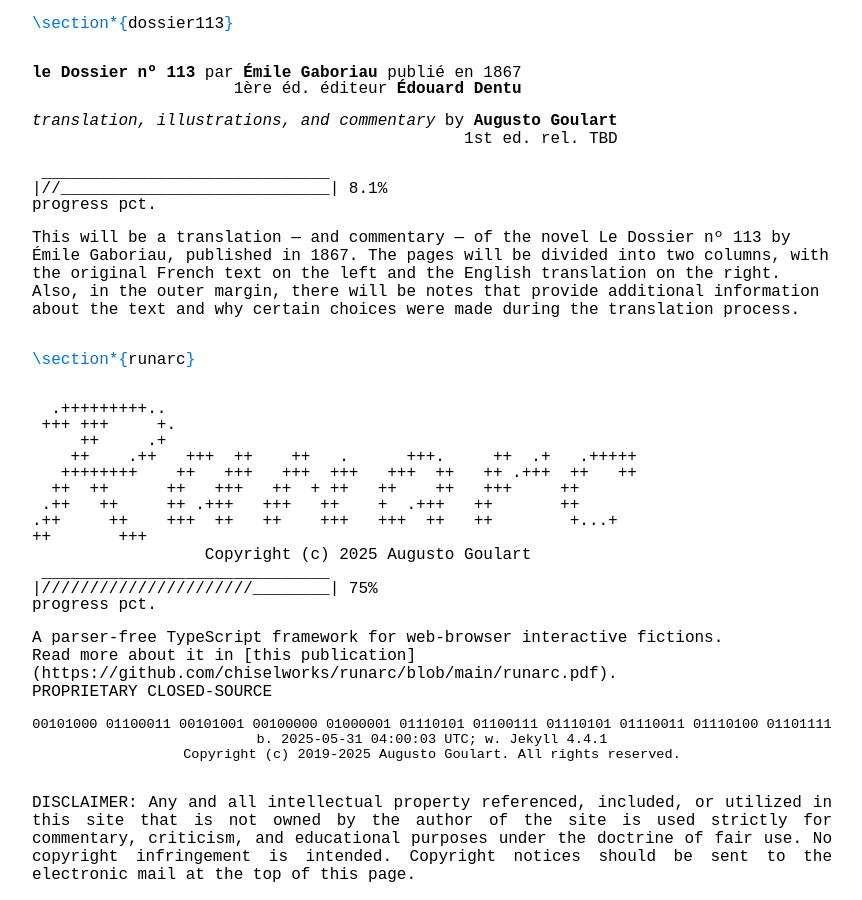
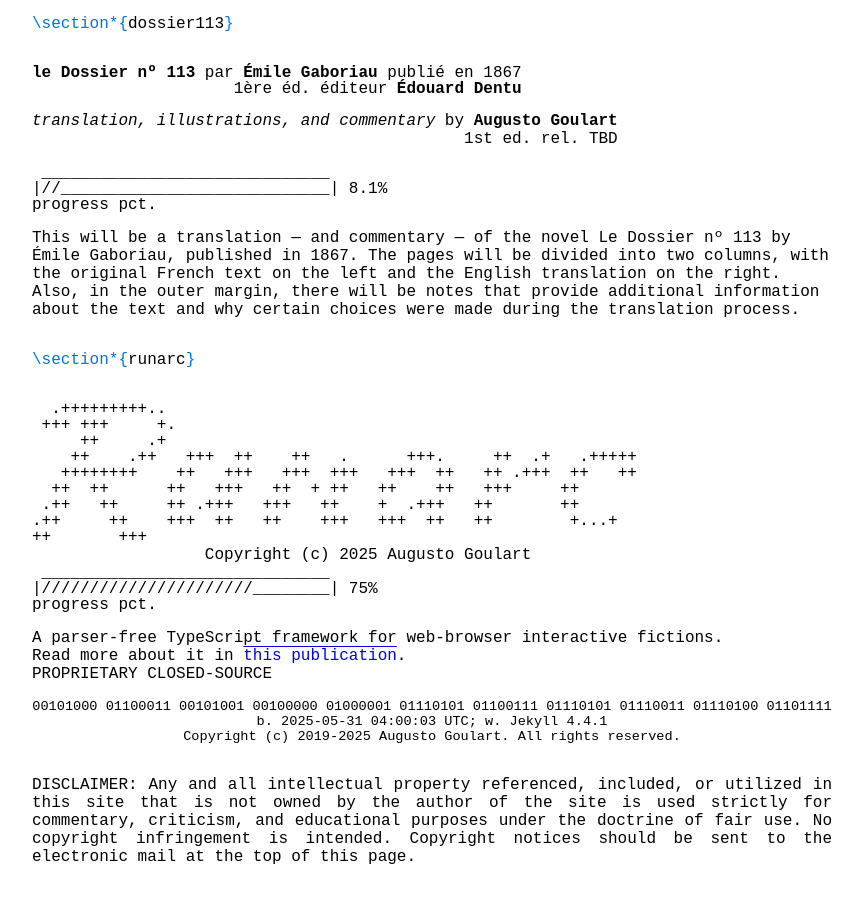
Before and after one commit to oAGoulart/oAGoulart.github.io, a Jekyll site: the page built from index.html, in a window 1280 px wide and 900 px high, scrolled down 1259 px. Shown: the whole window, without its empty margins (208-1070 px from the left). Built offline with Jekyll 4.4.1, drawn with Linux system fonts in a browser that asks for light colours; some of the changed lines change nothing that is shown.

Commit message:
Update index.html

```diff
--- a/index.html
+++ b/index.html
@@ -118,6 +118,6 @@
 </div>
 <p>
   A parser-free TypeScript framework for web-browser interactive fictions.<br>
-  Read more about it in [this publication](https://github.com/chiselworks/runarc/blob/main/runarc.pdf).<br>
+  Read more about it in <a href="https://github.com/chiselworks/runarc/blob/main/runarc.pdf" target="_blank">this publication</a>.<br>
   PROPRIETARY CLOSED-SOURCE
 </p>
```
